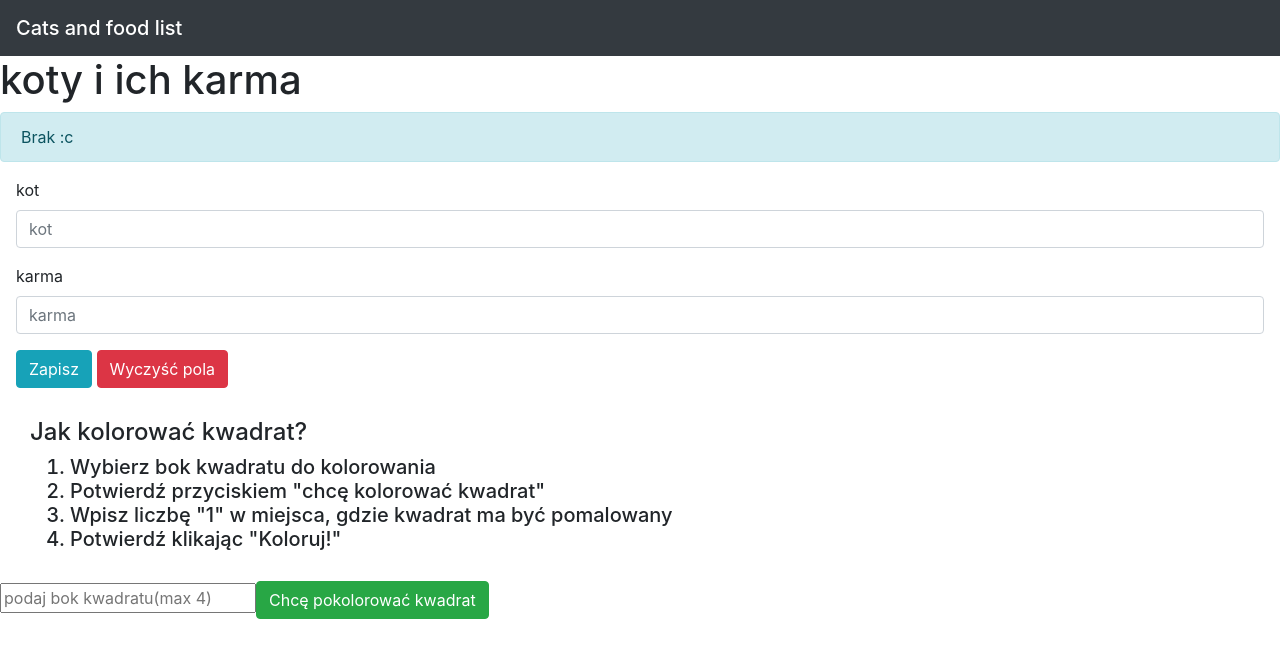
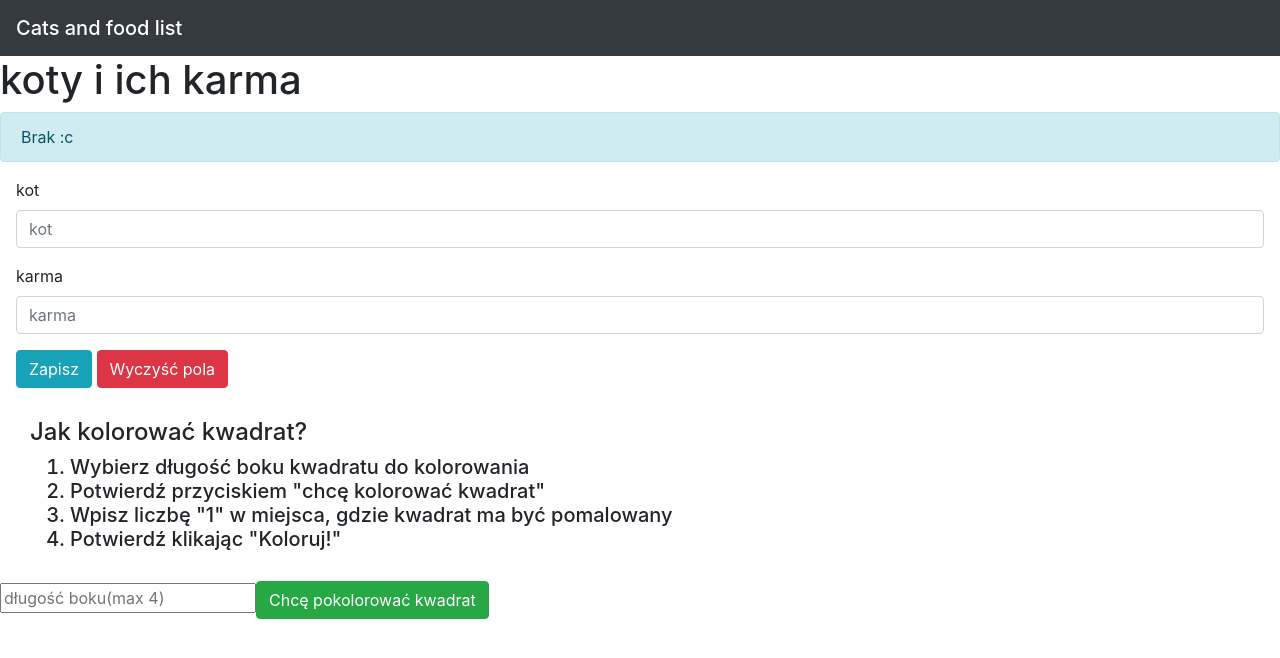
Before and after one commit to mie378/Prymus4, a Vue app: page / in a window 1280 px wide. Shown: the top 658 px of the page. Built offline with nearby package versions, Linux system fonts and the light colour scheme.

Commit message:
Update kolor.vue

```diff
--- a/src/kolor.vue
+++ b/src/kolor.vue
@@ -3,7 +3,7 @@
 		<div class="margines">
 			<h4>Jak kolorować kwadrat?</h4>
 			<h5><ol>
-			<li>Wybierz bok kwadratu do kolorowania</li>
+			<li>Wybierz długość boku kwadratu do kolorowania</li>
 			<li>Potwierdź przyciskiem "chcę kolorować kwadrat"</li>
 			<li>Wpisz liczbę "1" w miejsca, gdzie kwadrat ma być pomalowany</li>
 			<li>Potwierdź klikając "Koloruj!"</li></ol></h5>
@@ -12,7 +12,7 @@
 
 
 		<div v-if="sqrs==false">
-			<input type="text" v-model="num" placeholder="podaj bok kwadratu(max 4)">
+			<input type="text" v-model="num" placeholder="długość boku(max 4)">
 			<button v-on:click="squares()" class="btn btn-success">Chcę pokolorować kwadrat</button>
 		</div>
 		<div v-if="sqrsrd==false">
```
